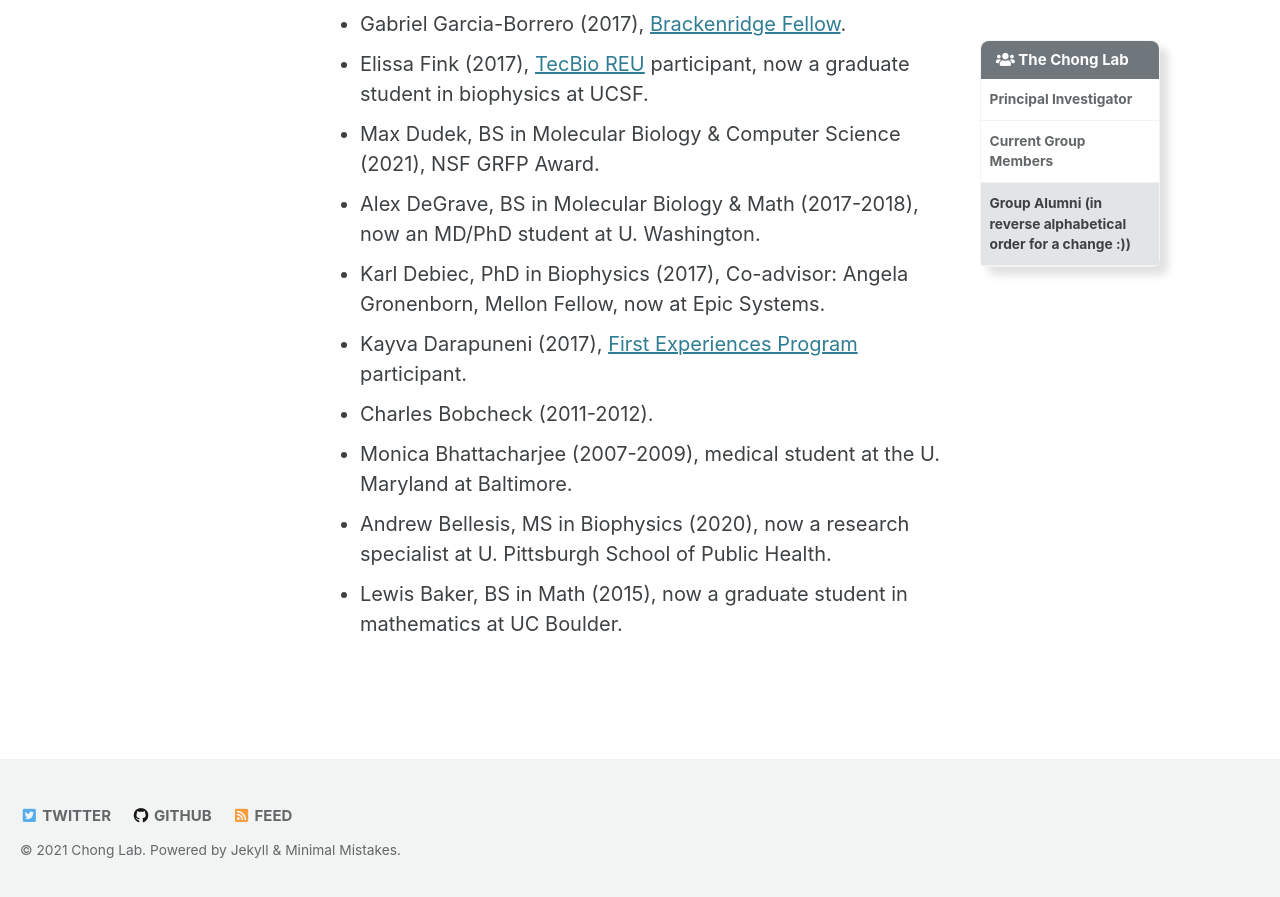
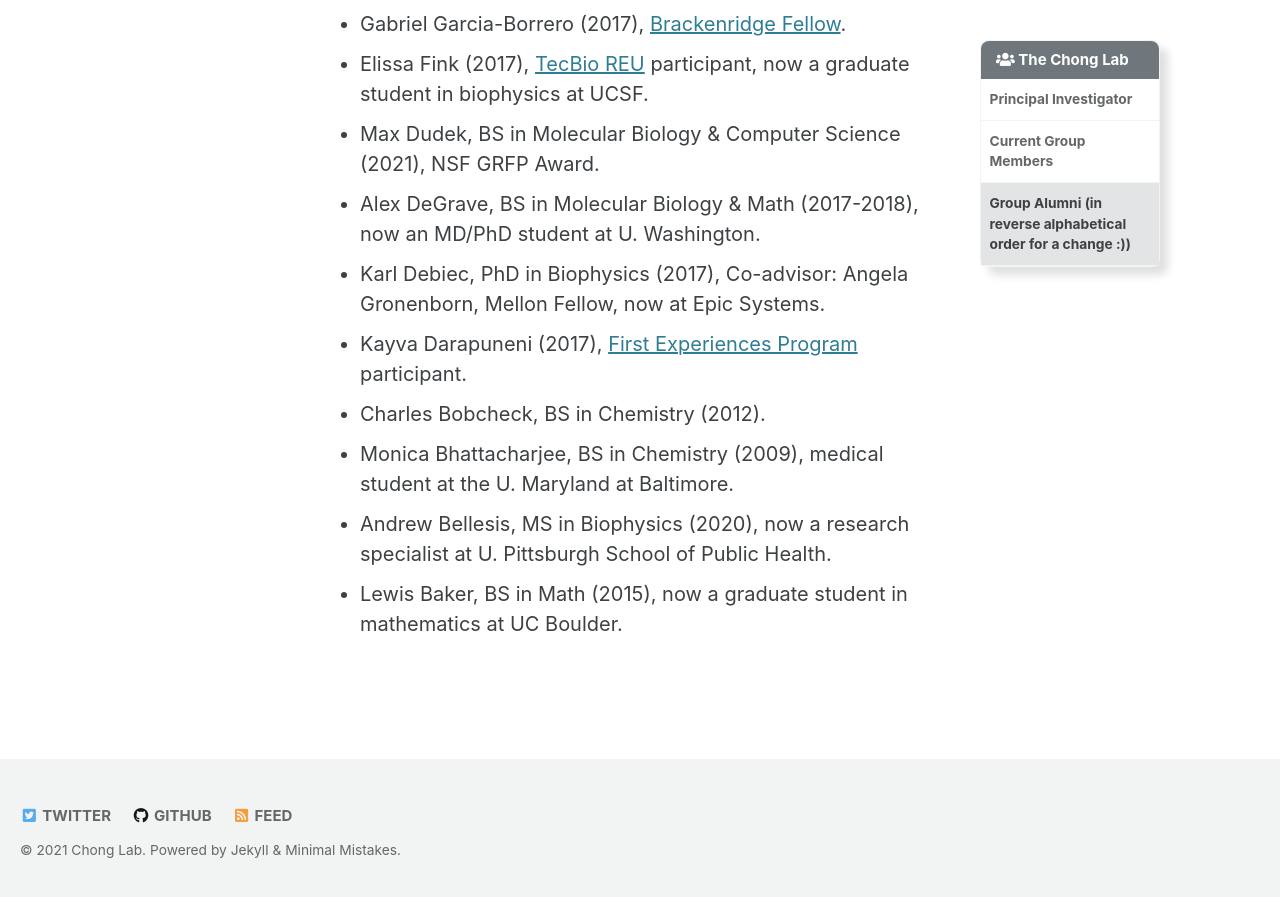
Before and after one commit to darianyang/mm-github-pages-test, a Jekyll site: the page built from _pages/people.md, in a window 1280 px wide and 900 px high, scrolled down 3054 px. Shown: the top 897 px of the window. Built offline with Jekyll 4.4.1, drawn with Linux system fonts in a browser that asks for light colours; cached includes are drawn as plain includes.

Commit message:
Update people.md

```diff
--- a/_pages/people.md
+++ b/_pages/people.md
@@ -104,7 +104,7 @@ current_group:
 * Alex DeGrave, BS in Molecular Biology & Math (2017-2018), now an MD/PhD student at U. Washington.
 * Karl Debiec, PhD in Biophysics (2017), Co-advisor: Angela Gronenborn, Mellon Fellow, now at Epic Systems.
 * Kayva Darapuneni (2017), [First Experiences Program](https://www.asundergrad.pitt.edu/research/first-experiences-research) participant.
-* Charles Bobcheck (2011-2012).
-* Monica Bhattacharjee (2007-2009), medical student at the U. Maryland at Baltimore.
+* Charles Bobcheck, BS in Chemistry (2012).
+* Monica Bhattacharjee, BS in Chemistry (2009), medical student at the U. Maryland at Baltimore.
 * Andrew Bellesis, MS in Biophysics (2020), now a research specialist at U. Pittsburgh School of Public Health.
 * Lewis Baker, BS in Math (2015), now a graduate student in mathematics at UC Boulder.
```
